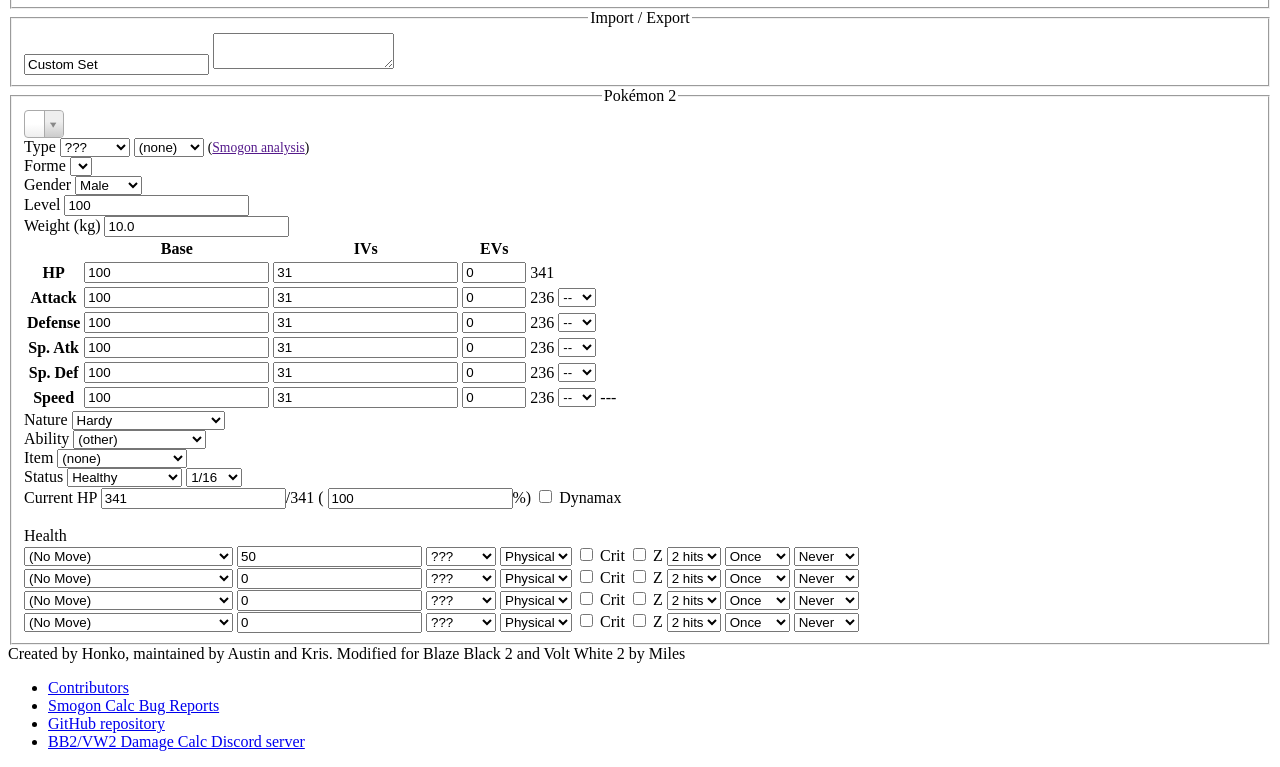
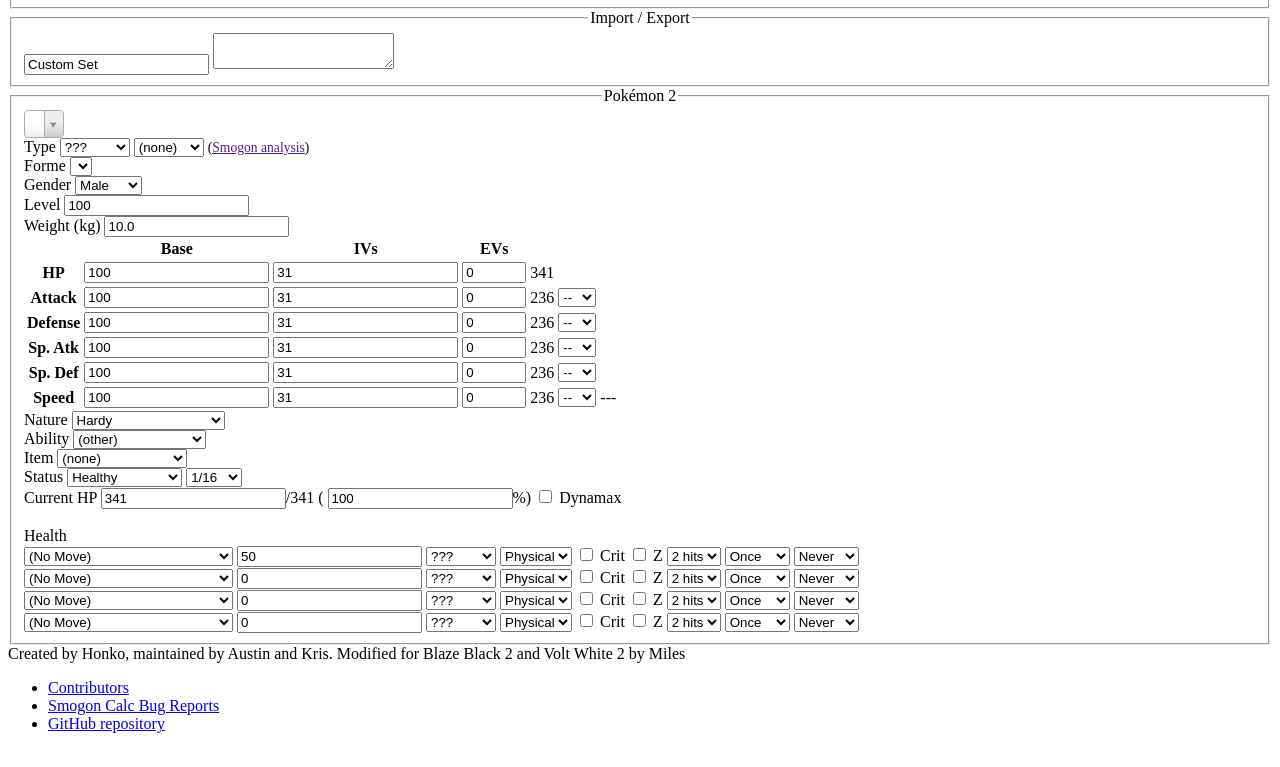
Before and after one commit to m-row1709/BB2-VW2-damage-calc, a website with bundled scripts: page dist/index.html in a window 1280 px wide. Shown: the part 1694-2461 px from the top of the page. Built offline with nearby package versions, Linux system fonts and the light colour scheme.

Commit message:
Removed Discord Link

```diff
--- a/dist/index.html
+++ b/dist/index.html
@@ -1501,7 +1501,6 @@
     <ul><li><a href="https://github.com/smogon/damage-calc/contributors" target="_blank">Contributors</a></li>
     <li><a href="https://www.smogon.com/forums/threads/pok%C3%A9mon-showdown-damage-calculator.3593546/" target="_blank">Smogon Calc Bug Reports</a></li>
     <li><a href="https://github.com/m-row1709/BB2-VW2-damage-calc" target="_blank">GitHub repository</a></li>
-	 <li><a href="https://discord.gg/UBWysKDK" target="_blank">BB2/VW2 Damage Calc Discord server</a></li></ul>
 </div>
 
 </body>
```
